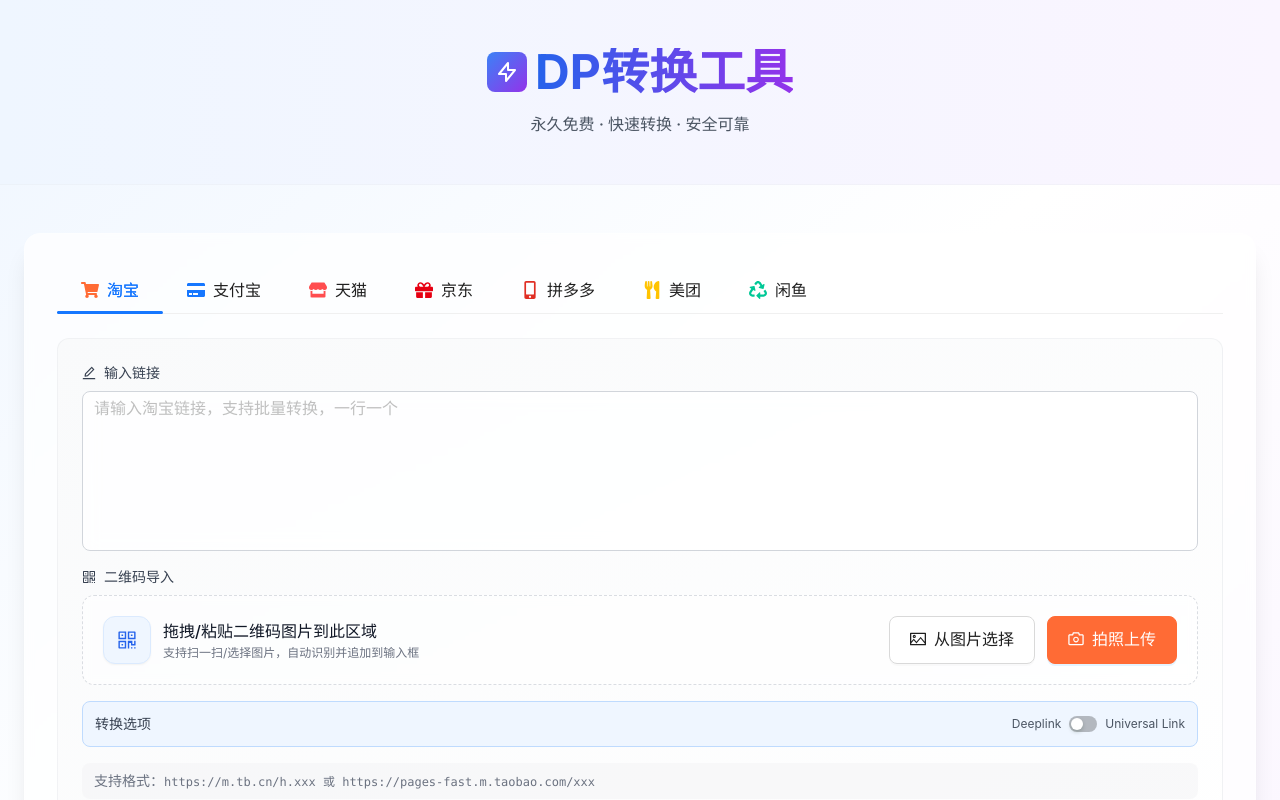
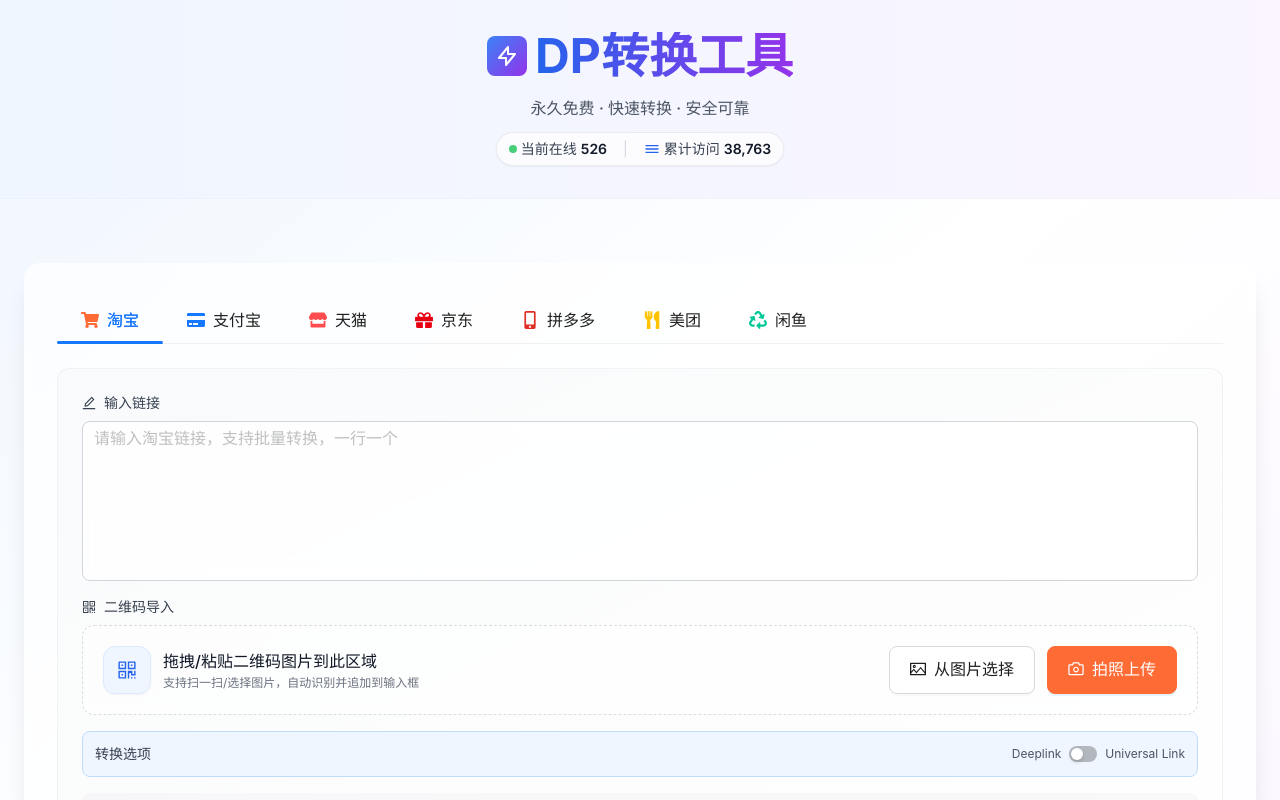
Before and after one commit to a1185963755/deeplink, a Next.js app: page /dp/ in a window 1280 px wide. Shown: the top 800 px of the page. Built offline with nearby package versions, Linux system fonts and the light colour scheme.

Commit message:
在主页组件中添加假指标状态，显示当前在线用户和累计访问量，优化用户体验。

```diff
--- a/app/page.tsx
+++ b/app/page.tsx
@@ -1,5 +1,6 @@
 "use client";
 
+import React from "react";
 import { Tabs } from "antd";
 import { FaShoppingCart, FaCreditCard, FaStore, FaGift, FaMobileAlt, FaUtensils, FaRecycle } from "react-icons/fa";
 import LinkConverter from "./components/LinkConverter";
@@ -89,6 +90,53 @@ const platforms: {
 ];
 
 export default function Home() {
+  // Fake metrics state (initialized after mount to avoid hydration mismatch)
+  const [online, setOnline] = React.useState<number | null>(null);
+  const [visits, setVisits] = React.useState<number | null>(null);
+
+  // Stable, day-accumulating visits algorithm (update once per day)
+  React.useEffect(() => {
+    const totalKey = "metrics_visits_total";
+    const dateKey = "metrics_visits_date";
+
+    const randomBetween = (min: number, max: number) => Math.random() * (max - min) + min;
+    const getDateStr = (d: Date) => `${d.getFullYear()}-${String(d.getMonth() + 1).padStart(2, "0")}-${String(d.getDate()).padStart(2, "0")}`;
+
+    const now = new Date();
+    const todayStr = getDateStr(now);
+    let total = Number(localStorage.getItem(totalKey));
+    if (!Number.isFinite(total) || total <= 0) {
+      total = Math.floor(randomBetween(38000, 40000));
+    }
+
+    const storedDate = localStorage.getItem(dateKey);
+    if (!storedDate) {
+      localStorage.setItem(dateKey, todayStr);
+      localStorage.setItem(totalKey, String(total));
+    } else if (storedDate !== todayStr) {
+      // New day: add a small daily increment and persist
+      const dailyDelta = Math.floor(randomBetween(200, 800));
+      total = total + dailyDelta;
+      localStorage.setItem(dateKey, todayStr);
+      localStorage.setItem(totalKey, String(total));
+    }
+
+    setVisits(total);
+    // Initialize online immediately (avoid waiting for the first interval tick)
+    setOnline(500 + Math.floor(Math.random() * 50));
+
+    // Only animate online users; visits stays fixed for the day
+    const timer = setInterval(() => {
+      setOnline((o) => {
+        const current = typeof o === "number" ? o : 500; // default after first mount
+        const delta = Math.round((Math.random() - 0.5) * 6);
+        const next = current + delta;
+        return Math.max(50, Math.min(600, Math.round(next)));
+      });
+    }, 60 * 1000);
+
+    return () => clearInterval(timer);
+  }, []);
   const items = platforms.map((platform) => ({
     key: platform.key,
     label: (
@@ -115,7 +163,7 @@ export default function Home() {
     <div className="min-h-screen bg-gradient-to-br from-blue-50 via-white to-purple-50">
       {/* Header */}
       <div className="bg-gradient-to-r from-blue-50 to-purple-50 border-b border-gray-200/30">
-        <div className="max-w-5xl mx-auto px-4 sm:px-6 py-8 sm:py-12">
+        <div className="max-w-5xl mx-auto px-4 sm:px-6 py-6 sm:py-8">
           <div className="text-center">
             <div className="inline-flex items-center gap-2 mb-4">
               <div className="w-8 h-8 sm:w-10 sm:h-10 bg-gradient-to-br from-blue-500 to-purple-600 rounded-lg flex items-center justify-center">
@@ -128,9 +176,29 @@ export default function Home() {
               </h1>
             </div>
             <p className="text-gray-600 text-sm sm:text-base font-medium">永久免费 · 快速转换 · 安全可靠</p>
+
+            {/* Fake metrics under subtitle */}
+            <div className="mt-3 inline-flex items-center gap-4 rounded-full border border-gray-200/80 bg-white/70 backdrop-blur-sm px-3 py-1.5 text-xs sm:text-sm shadow-sm">
+              <span className="inline-flex items-center gap-1 text-gray-700">
+                <span className="inline-block w-2 h-2 rounded-full bg-green-500 animate-pulse" />
+                当前在线
+                <span className="font-semibold text-gray-900">{typeof online === "number" ? online.toLocaleString() : "--"}</span>
+              </span>
+              <span className="text-gray-300 hidden sm:inline">|</span>
+              <span className="inline-flex items-center gap-1 text-gray-700">
+                <svg className="w-4 h-4 text-blue-600" fill="none" stroke="currentColor" viewBox="0 0 24 24">
+                  <path strokeLinecap="round" strokeLinejoin="round" strokeWidth={2} d="M3 7h18M3 12h18M3 17h18" />
+                </svg>
+                累计访问
+                <span className="font-semibold text-gray-900">{typeof visits === "number" ? visits.toLocaleString() : "--"}</span>
+              </span>
+            </div>
           </div>
         </div>
       </div>
+
+      {/* Footer spacer */}
+      <div className="h-4" />
 
       {/* Main Content */}
       <div className="max-w-[1400px] mx-auto px-4 sm:px-6 py-6 sm:py-12">
```
